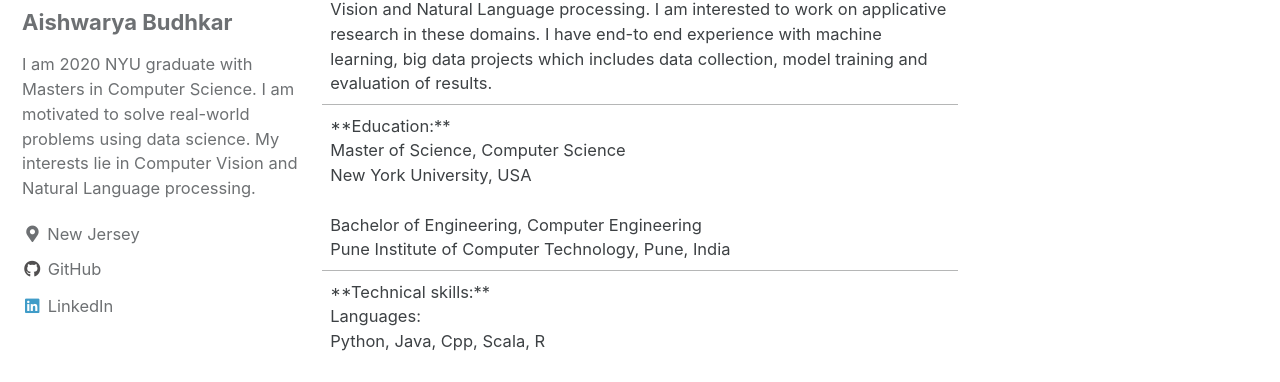
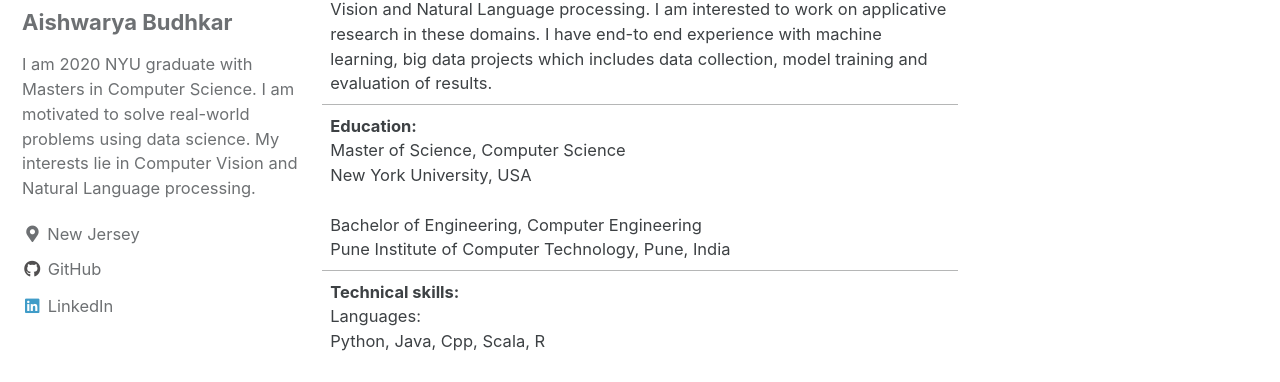
Before and after one commit to asbudhkar/asbudhkar.github.io, a Jekyll site: the page built from _pages/about.md, in a window 1280 px wide and 900 px high, scrolled down 451 px. Shown: the part 144-526 px from the top of the window. Built offline with Jekyll 4.4.1, drawn with Linux system fonts in a browser that asks for light colours; cached includes are drawn as plain includes.

```diff
--- a/_pages/about.md
+++ b/_pages/about.md
@@ -33,7 +33,7 @@ header:
             </td>
         </tr>
             <td>
-                **Education:**<br/>
+                <b>Education:</b><br/>
                 Master of Science, Computer Science<br/>
                 New York University, USA<br/>
                 <br/>
@@ -42,7 +42,7 @@ header:
             </td>
         <tr>
             <td>
-                **Technical skills:**<br/>
+                <b>Technical skills:</b><br/>
                 Languages:<br/>
                 Python, Java, Cpp, Scala, R<br/>
                 <br/>
```
